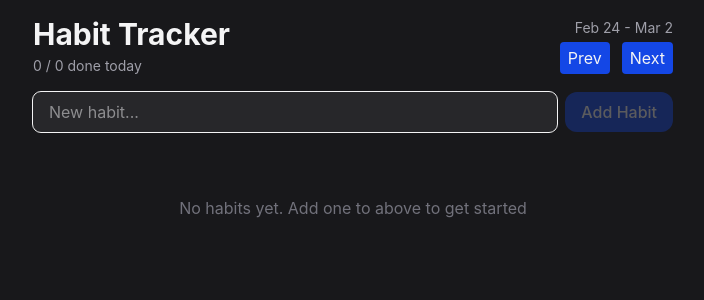
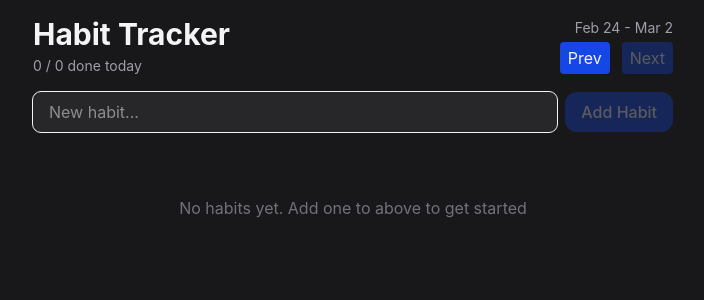
Before and after one commit to Hamm01/new-ui-integration, a React (Vite) app: page / in a window 1280 px wide. Shown: the top 300 px of the page, without its empty margins (287-991 px from the left). Built offline with nearby package versions, Linux system fonts and the light colour scheme.

Commit message:
Disabled the next date to not go further by current date

```diff
--- a/src/components/Header.tsx
+++ b/src/components/Header.tsx
@@ -25,7 +25,7 @@ export function Header({ visibleDates, onPrev, onNext }: HeaderProps) {
             <span className="text-zinc-400 text-sm">{dateRange}</span>
             <div className="flex items-center gap-3">
                 <Button onClick={onPrev}>Prev</Button>
-                <Button onClick={onNext}>Next</Button>
+                <Button onClick={onNext} disabled={visibleDates.some(d => isToday(d))}>Next</Button>
             </div>
         </div>
     </header>
```
